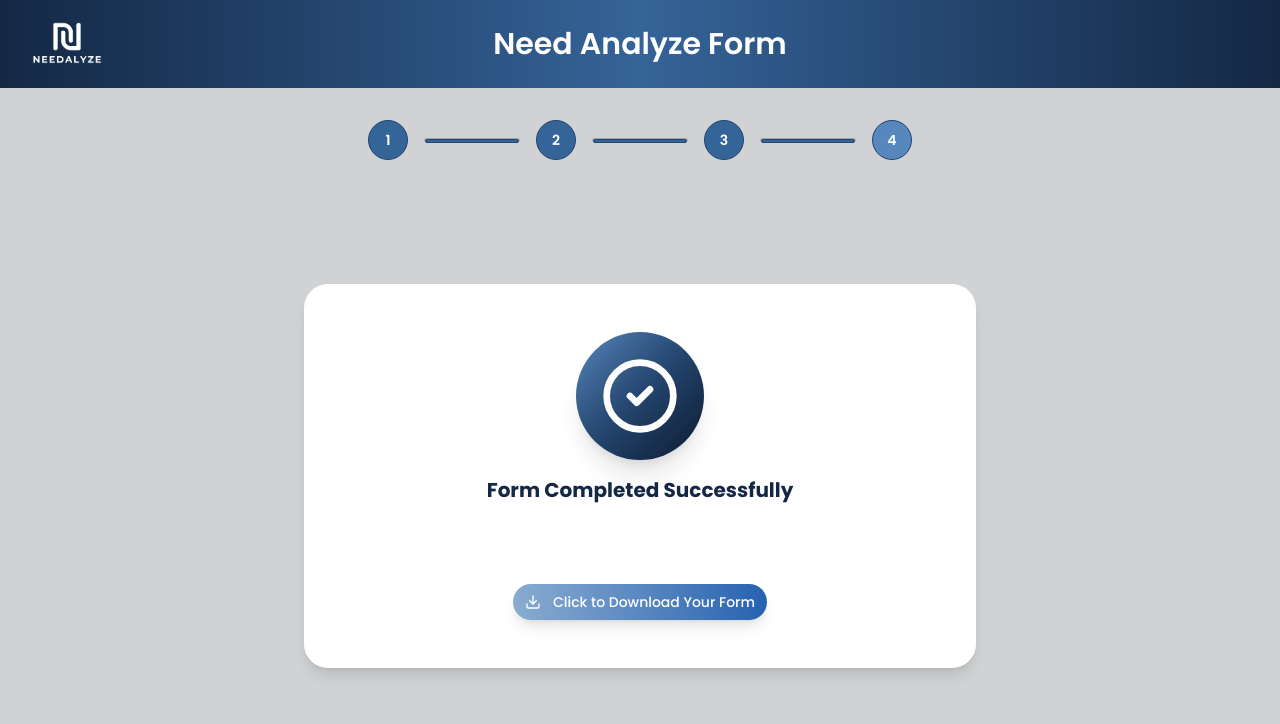
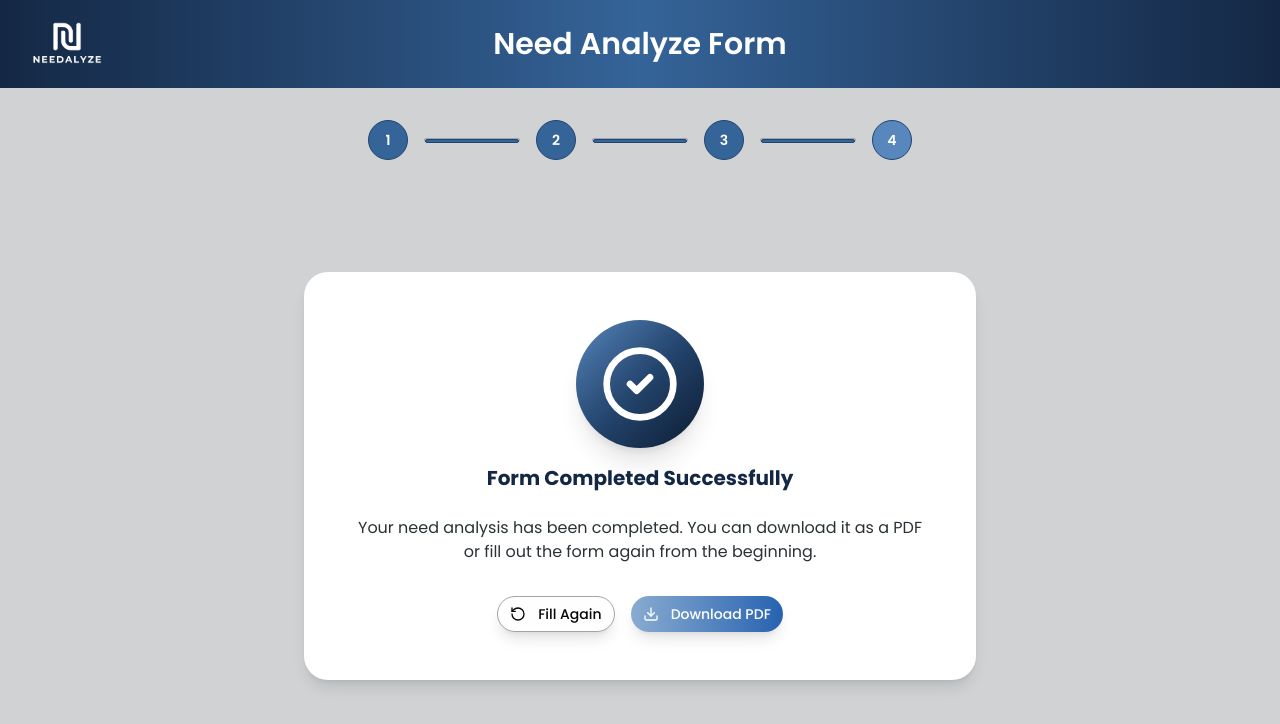
Before and after one commit to itswijay/Needalyze, a Next.js app: page /form/step4 in a window 1280 px wide. Shown: the top 724 px of the page. Built offline with nearby package versions, Linux system fonts and the light colour scheme.

Commit message:
feat: improve Step 4 messaging and button placement

```diff
--- a/src/app/form/step4/page.jsx
+++ b/src/app/form/step4/page.jsx
@@ -4,15 +4,24 @@ import { useRouter } from 'next/navigation'
 import NeedAnalysisFormHeader from '@/components/NeedAnalysisFormHeader'
 import ProgressBar from '@/components/ProgressBar'
 import { Button } from '@/components/ui/button'
-import { CheckCircle2, Download } from 'lucide-react'
+import { CheckCircle2, Download, RotateCcw } from 'lucide-react'
+import { useFormContext } from '@/context/FormContext'
 
 export default function Step4Page() {
   const router = useRouter()
+  const { resetForm } = useFormContext()
 
   const handleDownload = () => {
     // TODO: Implement PDF generation
     // TODO: Access form data from context or Supabase for PDF generation
     console.log('Download PDF functionality - To be implemented')
+  }
+
+  const handleStartNewForm = () => {
+    // Clear all form data and localStorage
+    resetForm()
+    // Navigate back to step 1
+    router.push('/form/step1')
   }
 
   return (
@@ -35,19 +44,37 @@ export default function Step4Page() {
           </div>
 
           {/* Success Message */}
-          <h1 className="text-2xl md:text-xl font-bold text-primary-600 mb-20">
+          <h1 className="text-2xl md:text-xl font-bold text-primary-600 mb-6">
             Form Completed Successfully
           </h1>
+
+          <p className="text-gray-600 mb-8">
+            Your need analysis has been completed. You can download it as a PDF
+            or fill out the form again from the beginning.
+          </p>
+
+          {/* Action Buttons */}
+          <div className="flex flex-col sm:flex-row gap-4 justify-center items-center">
+            {/* Start New Form Button */}
+            <Button
+              onClick={handleStartNewForm}
+              className="px-6 py-3 rounded-full shadow-lg hover:shadow-xl transition-all duration-300 flex items-center justify-center gap-3"
+              variant="outline"
+            >
+              <RotateCcw className="w-5 h-5" />
+              <span>Fill Again</span>
+            </Button>
 
             {/* Download Button */}
             <Button
               onClick={handleDownload}
-            className="px-3 py-2 rounded-full shadow-lg hover:shadow-xl transition-all duration-300 flex items-center justify-center gap-3 mx-auto"
+              className="px-6 py-3 rounded-full shadow-lg hover:shadow-xl transition-all duration-300 flex items-center justify-center gap-3"
               variant="gradient"
             >
               <Download className="w-5 h-5" />
-            <span>Click to Download Your Form</span>
+              <span>Download PDF</span>
             </Button>
+          </div>
         </div>
       </section>
     </main>
```
Lines whose indentation alone changed are shown as unchanged.
